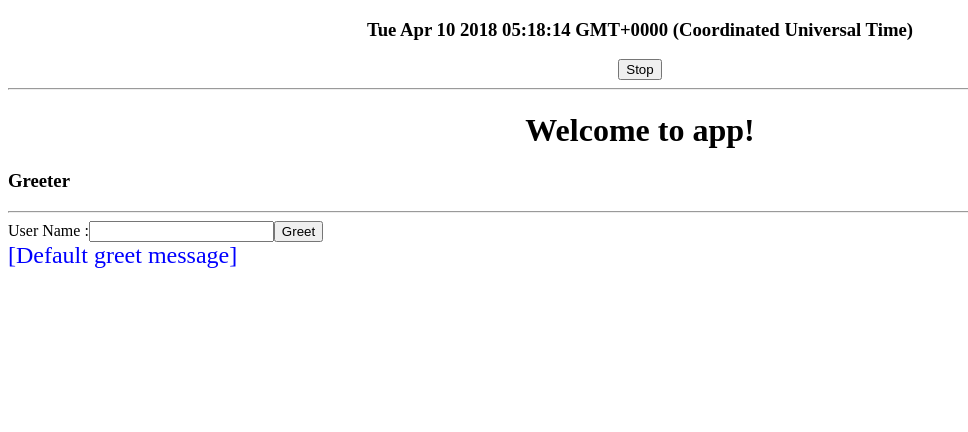
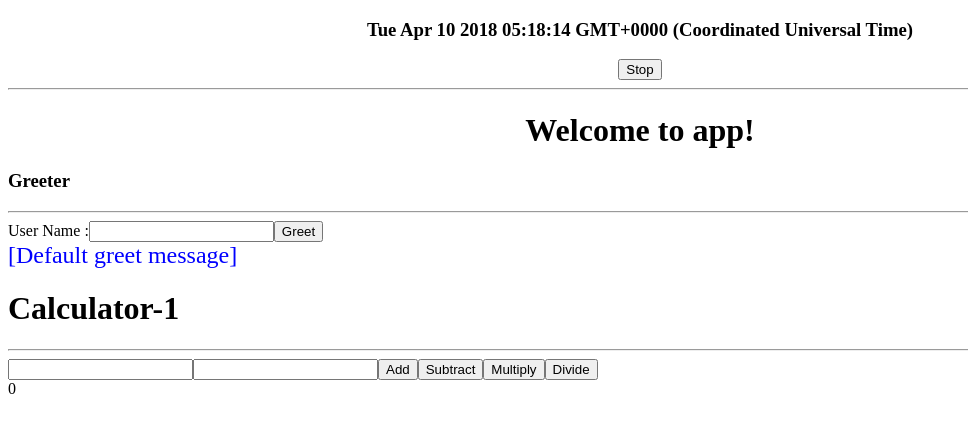
Before and after one commit to keshav-chaure/Cisco-Angular-Apr-2018, an Angular app in the folder first-app/: page / in a window 1280 px wide. Shown: the top 432 px of the page, without its empty margins (0-968 px from the left). Built offline with nearby package versions, Linux system fonts and the light colour scheme.

Commit message:
calculatorOne - assignment - solution - 1

```diff
--- a/first-app/src/app/app.component.html
+++ b/first-app/src/app/app.component.html
@@ -8,3 +8,4 @@
   </h1>
 </div>
 <app-greeter></app-greeter>
+<app-calculator-one></app-calculator-one>
--- a/first-app/src/app/app.module.ts
+++ b/first-app/src/app/app.module.ts
@@ -4,6 +4,7 @@ import { NgModule } from '@angular/core';
 
 import { AppComponent } from './app.component';
 import { GreeterComponent } from './greeter/greeter.component';
+import { CalculatorOneCompnent } from './calculator/calculatorOne.component';
 
 /*
 declarations
@@ -25,7 +26,8 @@ imports
 @NgModule({
   declarations: [
     AppComponent,
-    GreeterComponent
+    GreeterComponent,
+    CalculatorOneCompnent
   ],
   imports: [
     BrowserModule
--- /dev/null
+++ b/first-app/src/app/calculator/calculatorOne.component.html
@@ -0,0 +1,9 @@
+<h1>Calculator-1</h1>
+<hr>
+<input type="number" #txtNumber1>
+<input type="number" #txtNumber2>
+<input type="button" value="Add" (click)="onAddClick(txtNumber1.valueAsNumber, txtNumber2.valueAsNumber)">
+<input type="button" value="Subtract" (click)="onSubtractClick(txtNumber1.valueAsNumber, txtNumber2.valueAsNumber)">
+<input type="button" value="Multiply" (click)="onMultiplyClick(txtNumber1.valueAsNumber, txtNumber2.valueAsNumber)">
+<input type="button" value="Divide" (click)="onDivideClick(txtNumber1.valueAsNumber, txtNumber2.valueAsNumber)">
+<div>{{result}}</div>
--- /dev/null
+++ b/first-app/src/app/calculator/calculatorOne.component.ts
@@ -0,0 +1,26 @@
+import { Component } from '@angular/core';
+
+@Component({
+	selector : 'app-calculator-one',
+	templateUrl : 'calculatorOne.component.html'
+})
+export class CalculatorOneCompnent{
+
+	result : number = 0;
+
+	onAddClick(n1, n2){
+		this.result = n1 + n2;
+	}
+
+	onSubtractClick(n1, n2){
+		this.result = n1 - n2;
+	}
+
+	onMultiplyClick(n1, n2){
+		this.result = n1 * n2;
+	}
+
+	onDivideClick(n1, n2){
+		this.result = n1 / n2;
+	}
+}
```
